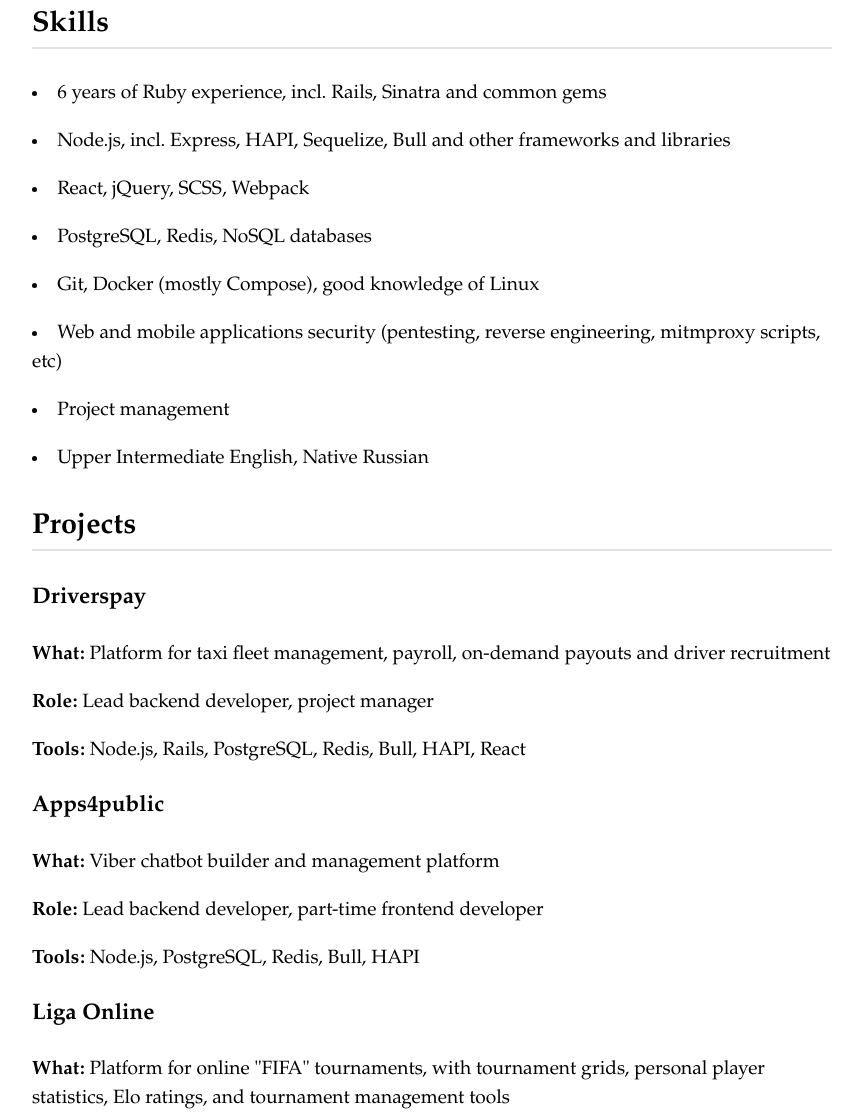
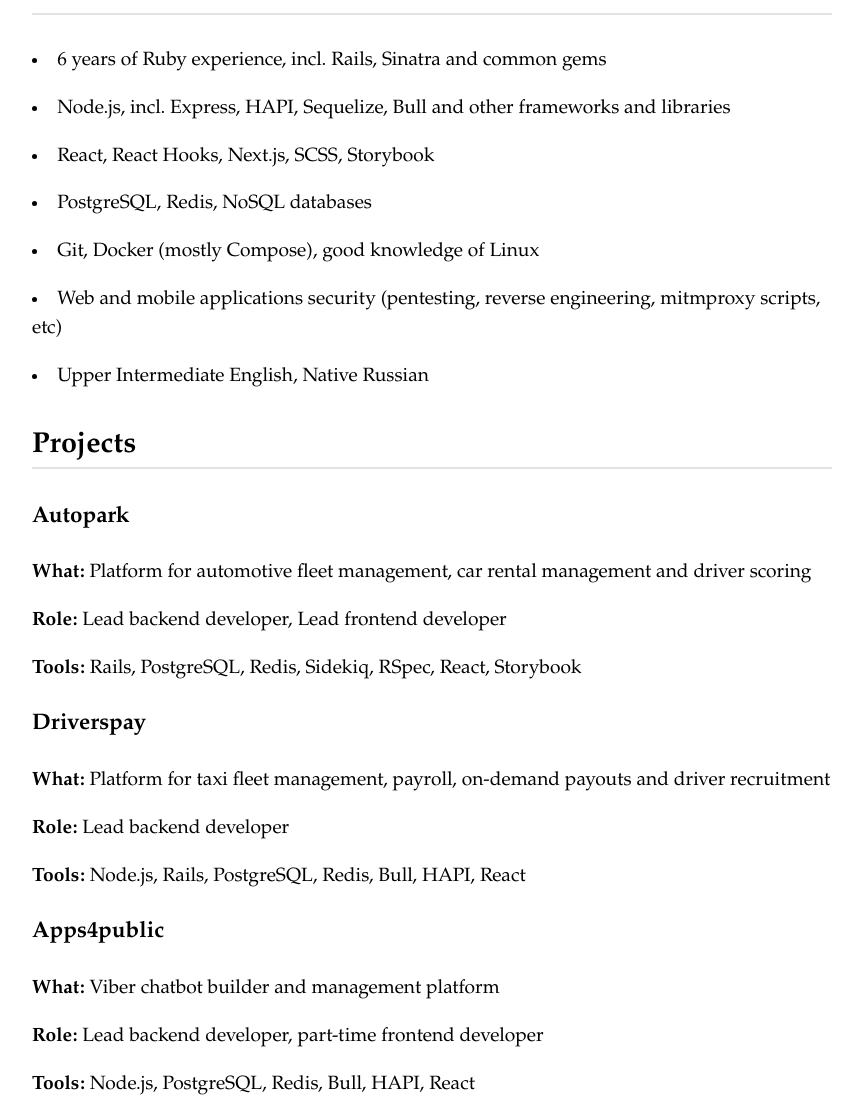
Before and after one commit to 4ndv/4ndv.github.io, a plain HTML site: page cv/index.html in a window 1280 px wide. Shown: the part 798-1915 px from the top of the page, without its empty margins (208-1071 px from the left). Drawn offline with Linux system fonts and the light colour scheme.

Commit message:
Updated CV

```diff
--- a/cv/index.html
+++ b/cv/index.html
@@ -36,7 +36,7 @@
   </head>
   <body>
     <section>
-      <p><img class="photo" width="150" height="150" src="/cv/img/photo.jpg" /></p>
+      <p><img class="photo" width="150" height="150" src="/cv/img/photo.png" /></p>
       <p><a href="/">← Return to Home</a></p>
       <h1>Andrey Viktorov - CV</h1>
       <div>
@@ -45,7 +45,7 @@
       </div>
       <div>
         <h2>Work experience</h2>
-        <h3><li>Lead backend web developer and project manager at EvoSoft (2018 - present)</li></h3>
+        <h3><li>Lead backend web developer at EvoSoft (2018 - present)</li></h3>
         <h3><li>Fullstack web developer at <a href="https://sibdev.pro" target="_blank">Sibdev</a> (2016 – 2018)</li></h3>
         <h3><li>Freelance fullstack web developer (2014 – 2016)</li></h3>
       </div>
@@ -53,26 +53,31 @@
         <h2>Skills</h2>
         <p><li>6 years of Ruby experience, incl. Rails, Sinatra and common gems</li></p>
         <p><li>Node.js, incl. Express, HAPI, Sequelize, Bull and other frameworks and libraries</li></p>
-        <p><li>React, jQuery, SCSS, Webpack</li></p>
+        <p><li>React, React Hooks, Next.js, SCSS, Storybook</li></p>
         <p><li>PostgreSQL, Redis, NoSQL databases</li></p>
         <p><li>Git, Docker (mostly Compose), good knowledge of Linux</li></p>
         <p><li>Web and mobile applications security (pentesting, reverse engineering, mitmproxy scripts, etc)</li></p>
-        <p><li>Project management</li></p>
         <p><li>Upper Intermediate English, Native Russian</li></p>
       </div>
       <div>
         <h2>Projects</h2>
         <div>
+          <h3>Autopark</h3>
+          <p><b>What:</b> Platform for automotive fleet management, car rental management and driver scoring</p>
+          <p><b>Role:</b> Lead backend developer, Lead frontend developer</p>
+          <p><b>Tools:</b> Rails, PostgreSQL, Redis, Sidekiq, RSpec, React, Storybook</p>
+        </div>
+        <div>
           <h3>Driverspay</h3>
           <p><b>What:</b> Platform for taxi fleet management, payroll, on-demand payouts and driver recruitment</p>
-          <p><b>Role:</b> Lead backend developer, project manager</p>
+          <p><b>Role:</b> Lead backend developer</p>
           <p><b>Tools:</b> Node.js, Rails, PostgreSQL, Redis, Bull, HAPI, React</p>
         </div>
         <div>
           <h3>Apps4public</h3>
           <p><b>What:</b> Viber chatbot builder and management platform</p>
           <p><b>Role:</b> Lead backend developer, part-time frontend developer</p>
-          <p><b>Tools:</b> Node.js, PostgreSQL, Redis, Bull, HAPI</p>
+          <p><b>Tools:</b> Node.js, PostgreSQL, Redis, Bull, HAPI, React</p>
         </div>
         <div>
           <h3>Liga Online</h3>
@@ -87,7 +92,7 @@
         <p>Telegram: <a target="_blank" href="https://t.me/libneko">@libneko</a></p>
       </div>
       <footer>
-        <p>Andrey Viktorov, 2019</p>
+        <p>Andrey Viktorov, 2020</p>
       </footer>
     </section>
   </body>
```
Also changed, not shown: cv/img/photo.jpg (deleted), cv/img/photo.png (added).
